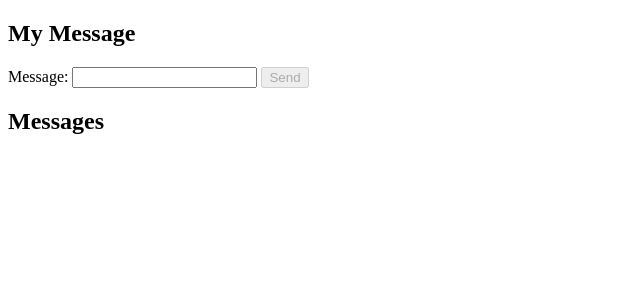
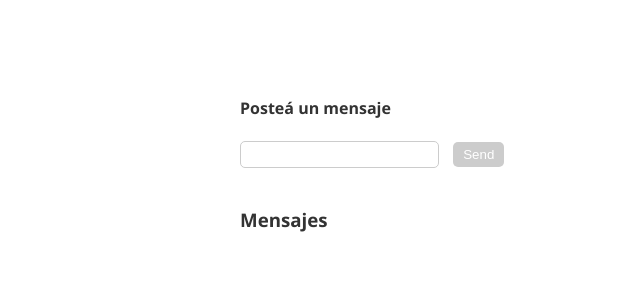
Before and after one commit to arquitecturas-concurrentes/iasc-crdt-demo-message-board, a React (Create React App) app: page / in a window 1280 px wide. Shown: the top 300 px of the page, without its empty margins (0-640 px from the left). Built offline with nearby package versions, Linux system fonts and the light colour scheme; what valtio-yjs, y-websocket would draw is missing.

Commit message:
Add basic css styles

```diff
--- a/src/App.js
+++ b/src/App.js
@@ -4,6 +4,7 @@ import { bindProxyAndYArray } from "valtio-yjs";
 import { proxy, useSnapshot } from "valtio";
 import { useState } from "react";
 import { nanoid } from "nanoid/non-secure";
+import "./styles.css";
 
 const ydoc = new Y.Doc();
 
@@ -27,8 +28,11 @@ const MyMessage = () => {
   };
   return (
     <div>
-      Message:{" "}
-      <input value={message} onChange={(e) => setMessage(e.target.value)} />{" "}
+      <input
+        type="text"
+        value={message}
+        onChange={(e) => setMessage(e.target.value)}
+      />{" "}
       <button disabled={!message} onClick={send}>
         Send
       </button>
@@ -47,6 +51,7 @@ const Message = ({ message }) => {
     }, 1000);
   };
   return (
+    <div className="container">
       <p>
         [{message.vote}]
         <button disabled={pending} onClick={voteUp}>
@@ -54,6 +59,7 @@ const Message = ({ message }) => {
         </button>
         : {message.text}
       </p>
+    </div>
   );
 };
 
@@ -70,9 +76,9 @@ const Messages = () => {
 
 const App = () => (
   <div>
-    <h2>My Message</h2>
+    <h4>Posteá un mensaje</h4>
     <MyMessage />
-    <h2>Messages</h2>
+    <h3>Mensajes</h3>
     <Messages />
   </div>
 );
--- a/src/styles.css
+++ b/src/styles.css
@@ -1,4 +1,42 @@
-.App {
-  font-family: sans-serif;
-  text-align: center;
+body {
+  font-family: "Segoe UI", "Roboto", "Helvetica", "Arial", sans-serif;
+  color: #555;
+  margin: 0 auto;
+  max-width: 50em;
+  line-height: 1.5;
+  padding: 4em 1em;
 }
+
+h3, h4 {
+  margin-top: 1em;
+  padding-top: 1em;
+  color: #333;
+}
+
+.container {
+  border: 1px solid #ccc;
+  padding: 10px;
+  border-radius: 5px;
+  margin-bottom: 20px;
+}
+
+input[type="text"] {
+  padding: 5px 10px;
+  border: 1px solid #ccc;
+  border-radius: 5px;
+  margin-right: 10px;
+}
+
+button {
+  padding: 5px 10px;
+  background-color: #4CAF50;
+  color: white;
+  border: none;
+  border-radius: 5px;
+  cursor: pointer;
+}
+
+button:disabled {
+  background-color: #ccc;
+  cursor: not-allowed;
+}
```
Lines whose indentation alone changed are shown as unchanged.
